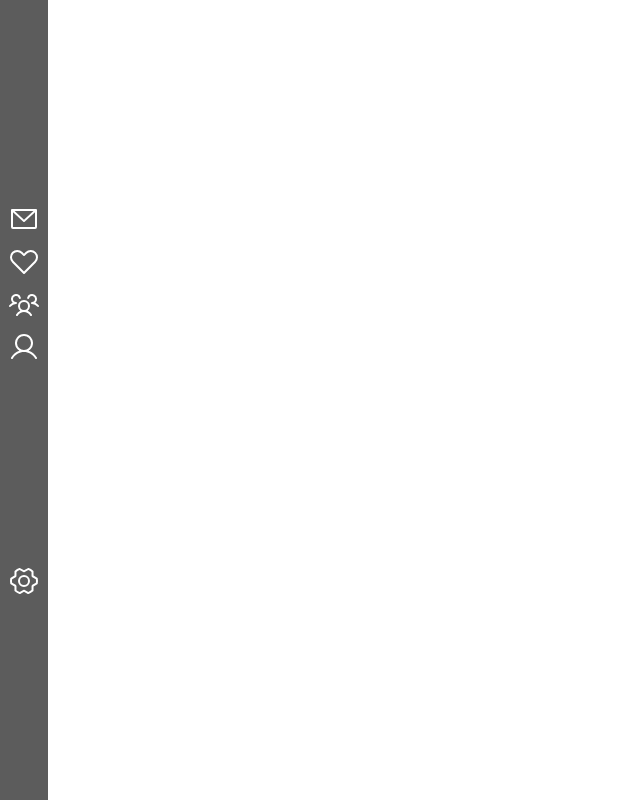
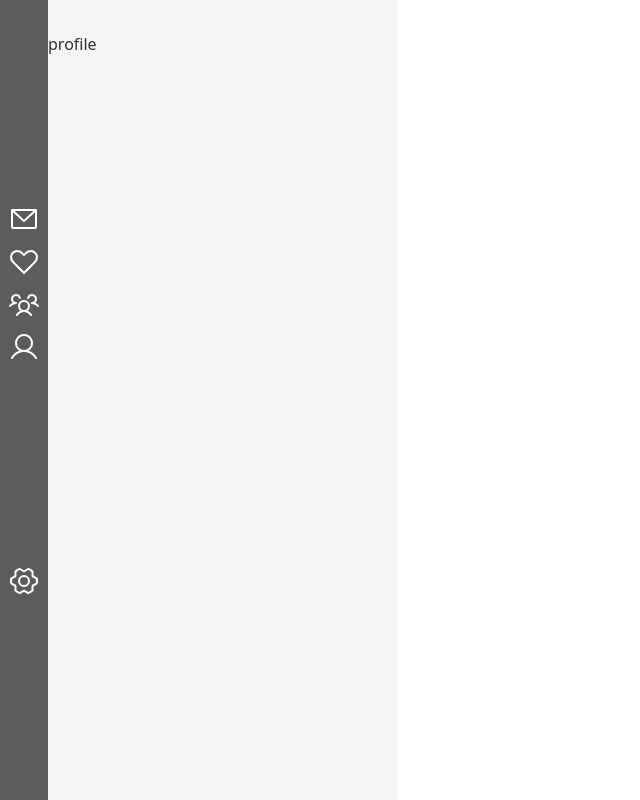
Before and after one commit to borgesmj/real-time-chat-app, a React (Vite) app: page /settings/profile in a window 1280 px wide. Before the commit this address had no page. Shown: the whole page, without its empty margins (0-640 px from the left). Built offline with nearby package versions, Linux system fonts and the light colour scheme.

Commit message:
adding profile setting page

```diff
--- a/src/App.jsx
+++ b/src/App.jsx
@@ -7,6 +7,7 @@ import Chats from "./Components/Pages/Chats/Chats";
 import Favorites from "./Components/Pages/Favorites/Favorites";
 import Groups from "./Components/Pages/Groups/Groups";
 import PasswordSetting from "./Components/Pages/SettingsPage/PasswordSetting";
+import ProfileSettings from "./Components/Pages/SettingsPage/ProfileSettings";
 // React router
 import { Routes, Route } from "react-router-dom";
 // Hooks
@@ -29,6 +30,7 @@ function App() {
             }
           ></Route>
           <Route path="/settings/password" element={<PasswordSetting/>}></Route>
+          <Route path="/settings/profile" element={<ProfileSettings/>}></Route>
           <Route path="/profile" element={<Profile />}></Route>
         </Routes>
     </div>
--- /dev/null
+++ b/src/Components/Pages/SettingsPage/ProfileSettings.jsx
@@ -0,0 +1,13 @@
+import Section from "../../Section/Section"
+
+const ProfileSettings = () => {
+  return (
+    <div>
+      <Section>
+        profile
+      </Section>
+    </div>
+  )
+}
+
+export default ProfileSettings
--- a/src/Components/Pages/SettingsPage/Settings.jsx
+++ b/src/Components/Pages/SettingsPage/Settings.jsx
@@ -15,6 +15,7 @@ const Settings = ({darkTheme, setDarkTheme}) => {
       <Section darkTheme = {darkTheme}>
       <h3 className='w-full text-center text-[2rem] uppercase font-[roboto]'>Settings</h3>
       <NavLink to="password">Contraseña</NavLink>
+      <NavLink to="profile">Perfil</NavLink>
       <ThemeToggle darkTheme={darkTheme} handleChange={handleChange}/>
       </Section>
     </div>
```
